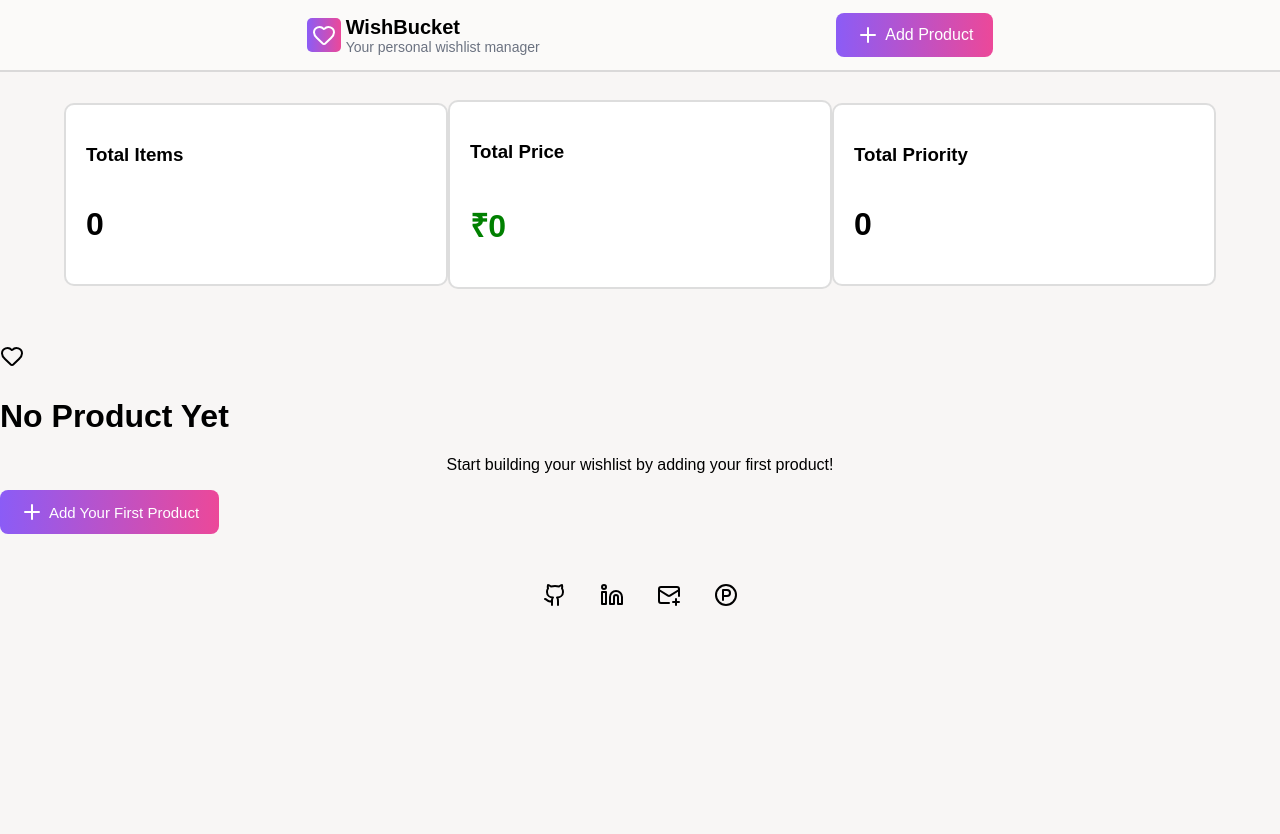
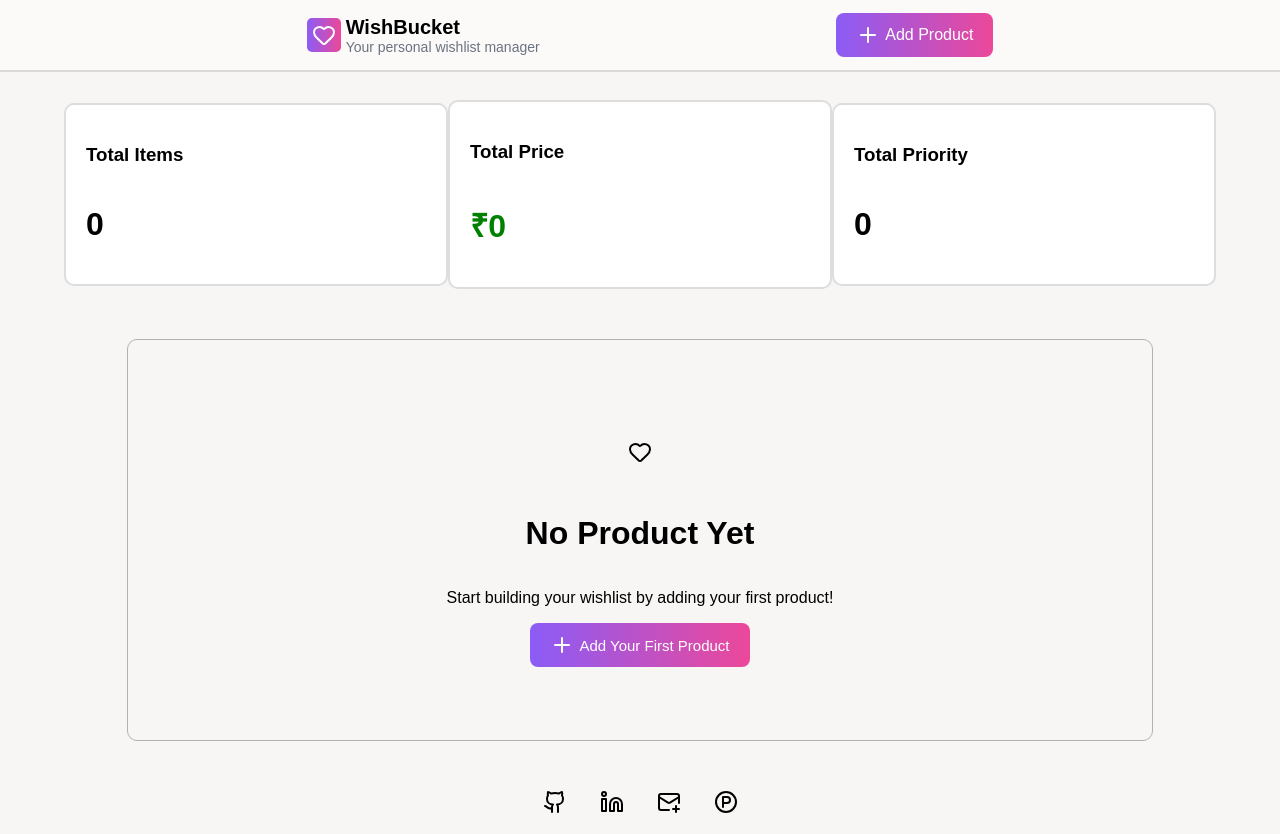
Before and after one commit to satyamrk18/WishBucket, a React (Vite) app: page / in a window 1280 px wide. Before the commit the page ends 800 px from the top, so only its background shows below. Built offline with nearby package versions, Linux system fonts and the light colour scheme.

Commit message:
spaling mistake solved

```diff
--- a/src/pages/emptyproduct.css
+++ b/src/pages/emptyproduct.css
@@ -2,7 +2,7 @@
 {
     text-decoration:none;
 }
-.noproduct {
+.no-product {
   width: 80%;
   border: 1px solid rgba(0, 0, 0, 0.279);
   height: 50vh;
```
Also changed, not shown: 1 other file (tests, documents, lock files or other folders).
